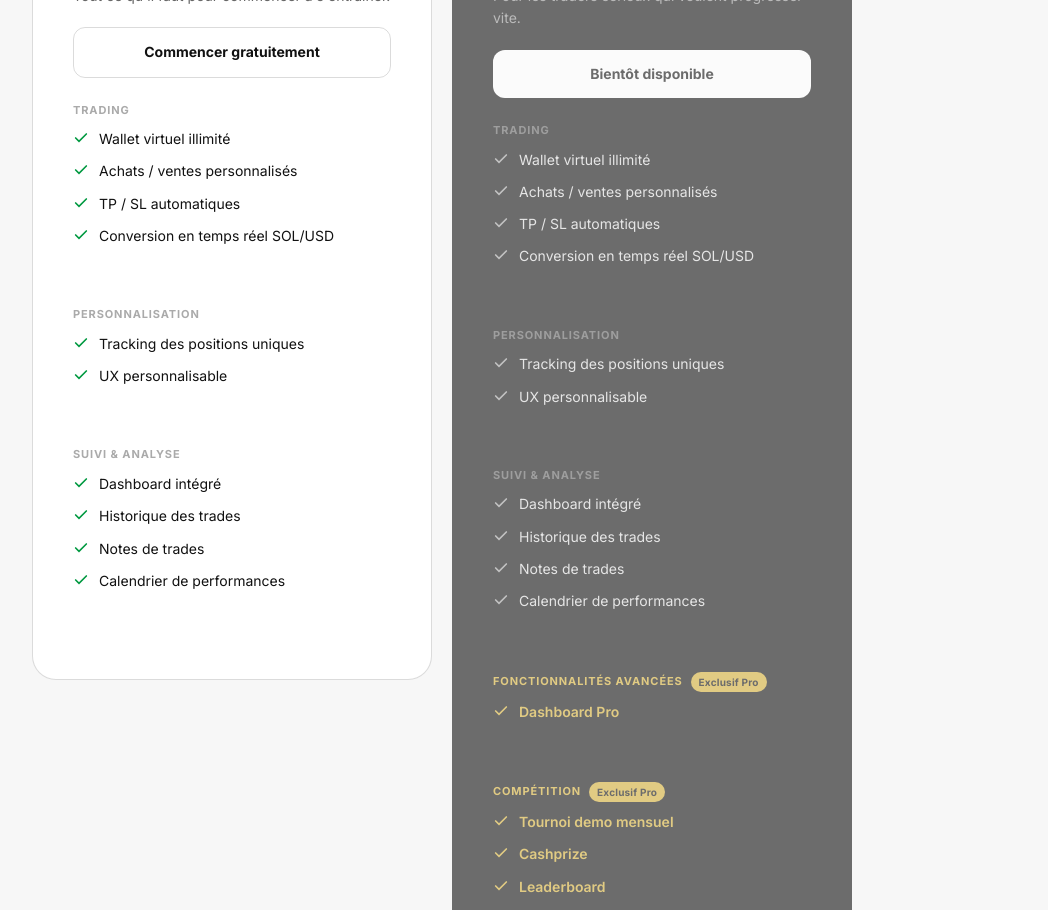
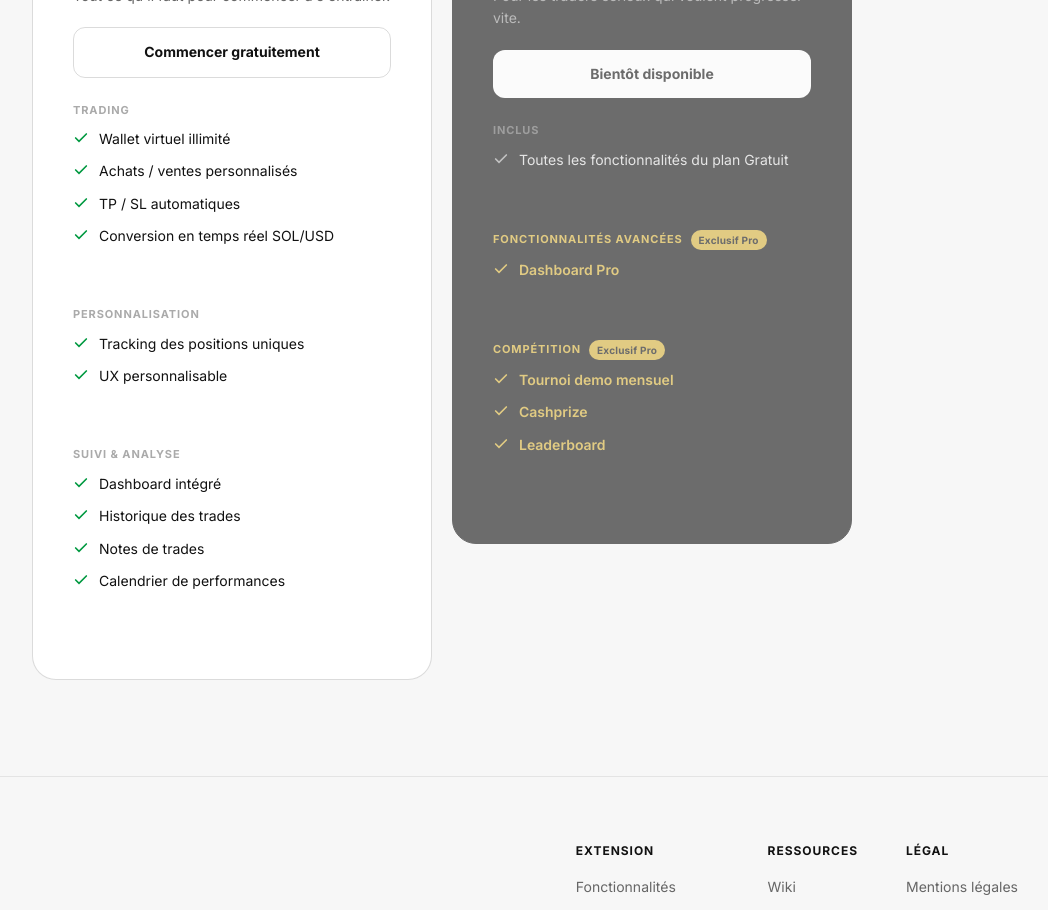
Before and after one commit to Filao-o/PaperMemes_Website, a Next.js app: page /pro in a window 1280 px wide. Shown: the part 900-1810 px from the top of the page, without its empty margins (198-1246 px from the left). Built offline with nearby package versions, Linux system fonts and the light colour scheme; no server answers.

Commit message:
Pricing: collapse duplicated Free features into a single "Inclus" line on Pro
Pro card no longer repeats all 10 Free-plan bullets — replaced with
one summary item ("Toutes les fonctionnalités du plan Gratuit"),
followed by the Pro-exclusive groups (Dashboard Pro, Compétition).

```diff
--- a/src/components/Pricing.tsx
+++ b/src/components/Pricing.tsx
@@ -35,7 +35,12 @@ const FEATURE_GROUPS: FeatureGroup[] = [
 ];
 
 const PRO_GROUPS: FeatureGroup[] = [
-  ...FEATURE_GROUPS,
+  {
+    category: 'Inclus',
+    items: [
+      'Toutes les fonctionnalités du plan Gratuit',
+    ],
+  },
   {
     category: 'Fonctionnalités avancées',
     items: [
```
